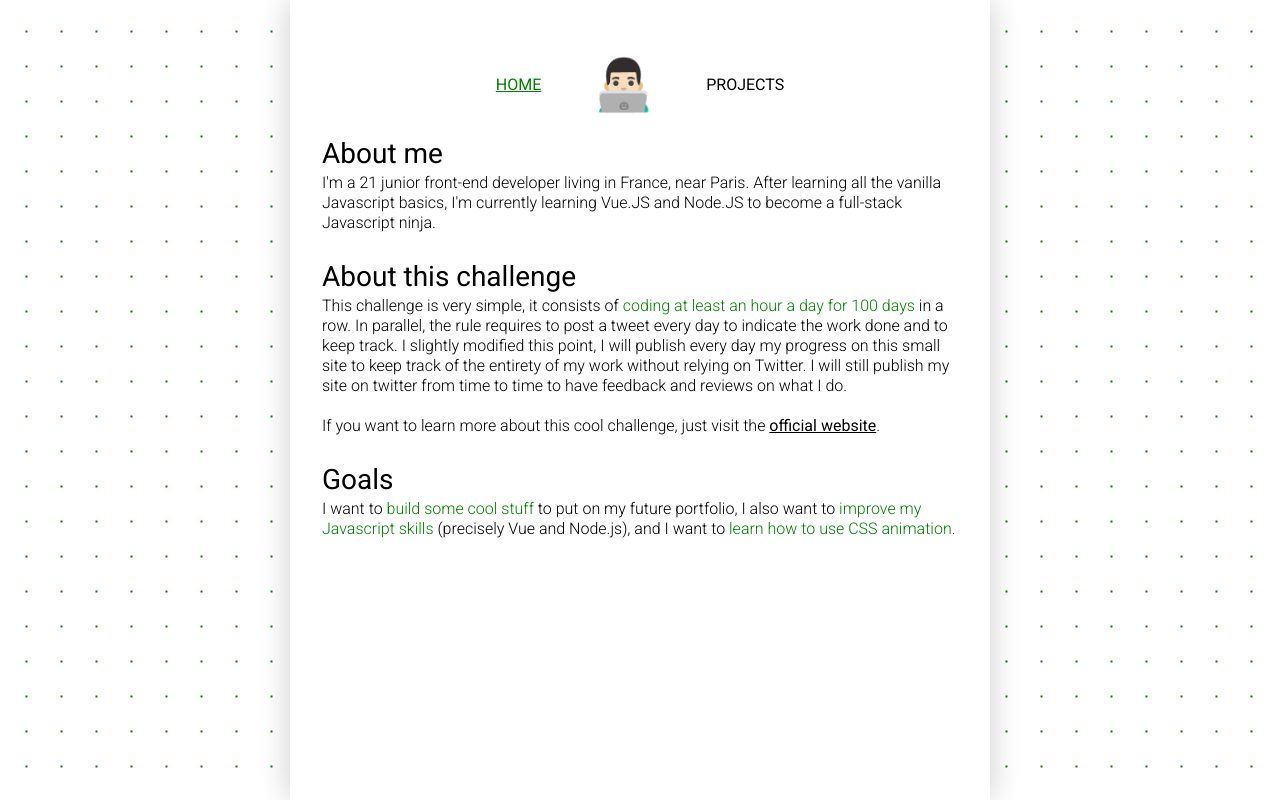
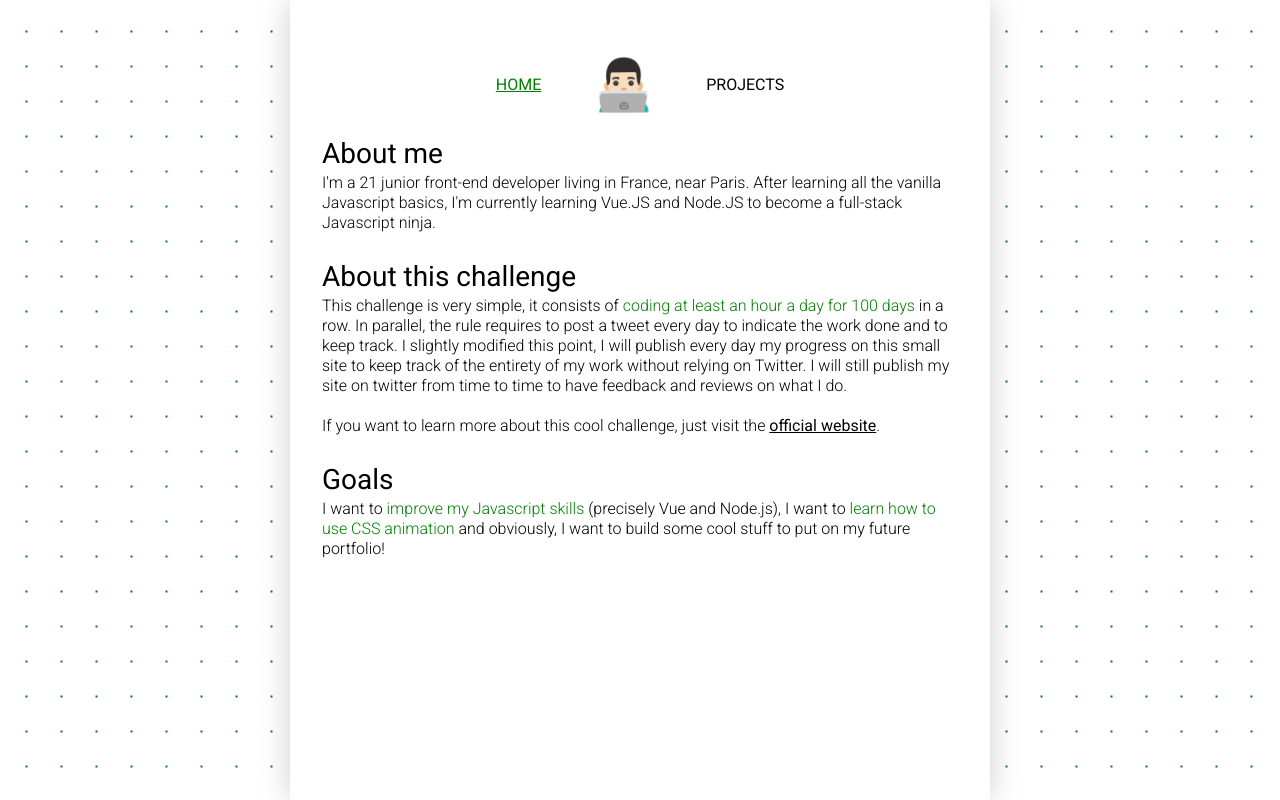
Before and after one commit to amerre/100DaysOfCode_Journal, a Nuxt app: page / in a window 1280 px wide. Built offline with nearby package versions, Linux system fonts and the light colour scheme.

Commit message:
:memo: Writing todos

```diff
--- a/components/home/Goals.vue
+++ b/components/home/Goals.vue
@@ -1,6 +1,6 @@
 <template>
   <div>
     <h1>Goals</h1>
-    <p>I want to <b>build some cool stuff</b> to put on my future portfolio, I also want to <b>improve my Javascript skills</b> (precisely Vue and Node.js), and I want to <b>learn how to use CSS animation</b>.</p>
+    <p>I want to <b>improve my Javascript skills</b> (precisely Vue and Node.js), I want to <b>learn how to use CSS animation</b> and obviously, I want to build some cool stuff to put on my future portfolio!</p>
   </div>
 </template>
```
Also changed, not shown: 1 other file (tests, documents, lock files or other folders).
